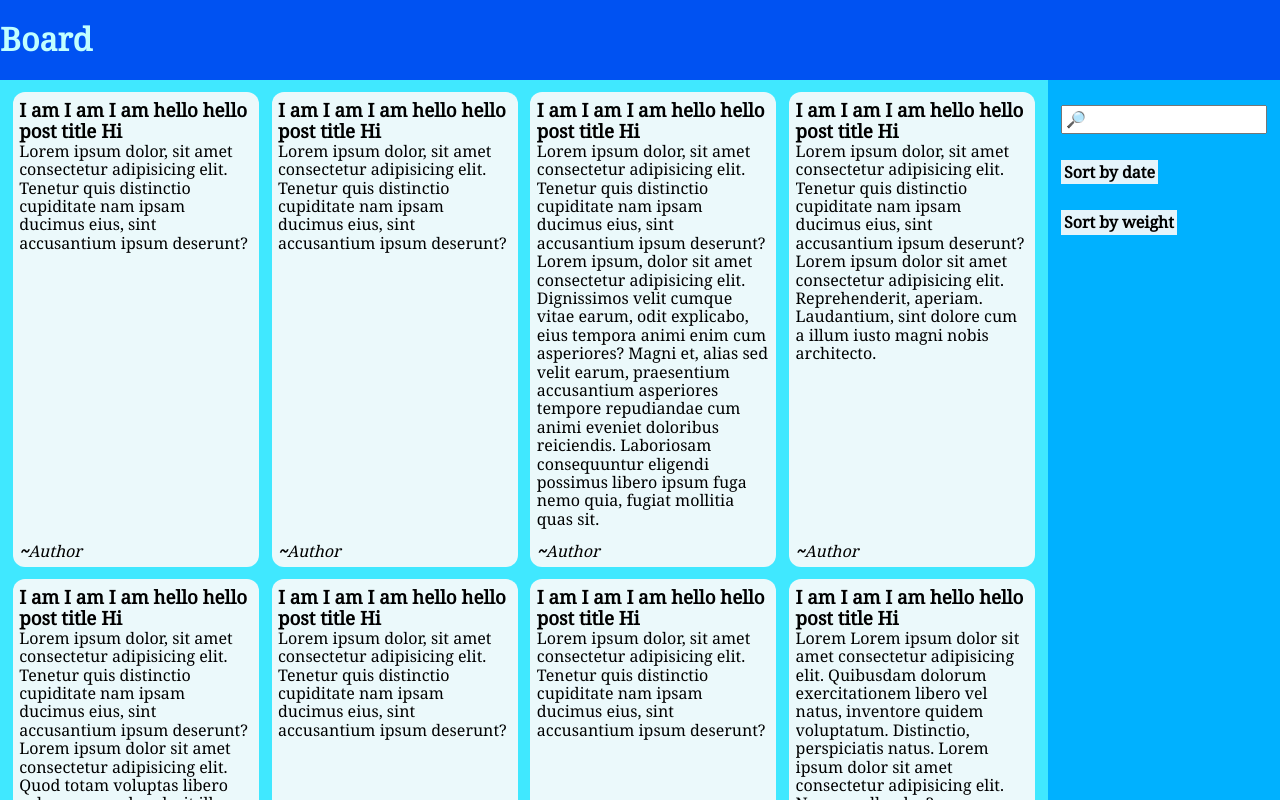
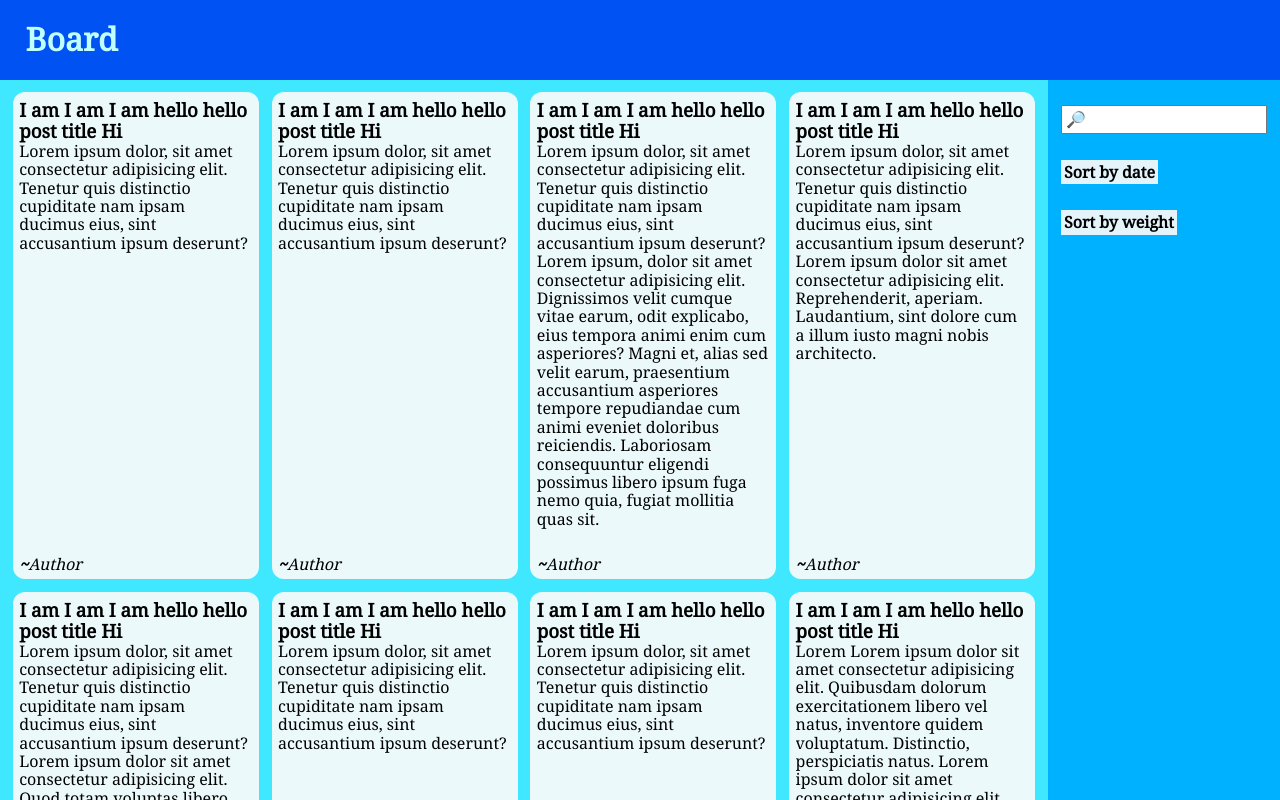
Before and after one commit to devDogra/ocean-frontend, a React (Vite) app: page / in a window 1280 px wide. Shown: the top 800 px of the page. Built offline with nearby package versions, Linux system fonts and the light colour scheme.

Commit message:
Fix post author padding

```diff
--- a/src/App.css
+++ b/src/App.css
@@ -10,6 +10,7 @@
 #app-header {
   background-color: var(--color1);
   color: var(--color5);
+  padding: 0 2vw;
 }
 
 :root {
@@ -71,6 +72,7 @@
   margin: 0;
   font-size: 1rem;
   font-style: italic;
+  padding-top: 1vw;
 }
 
 .post-author::before {
```
